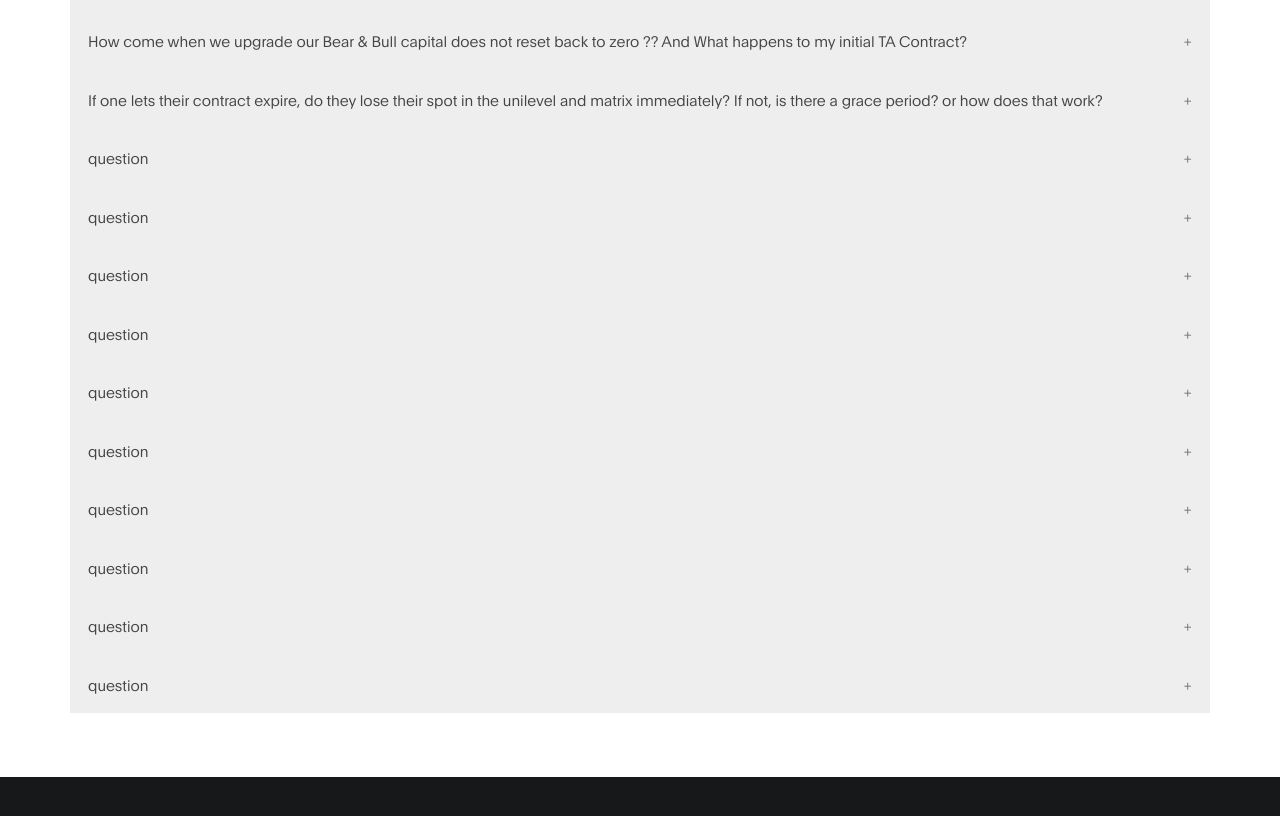
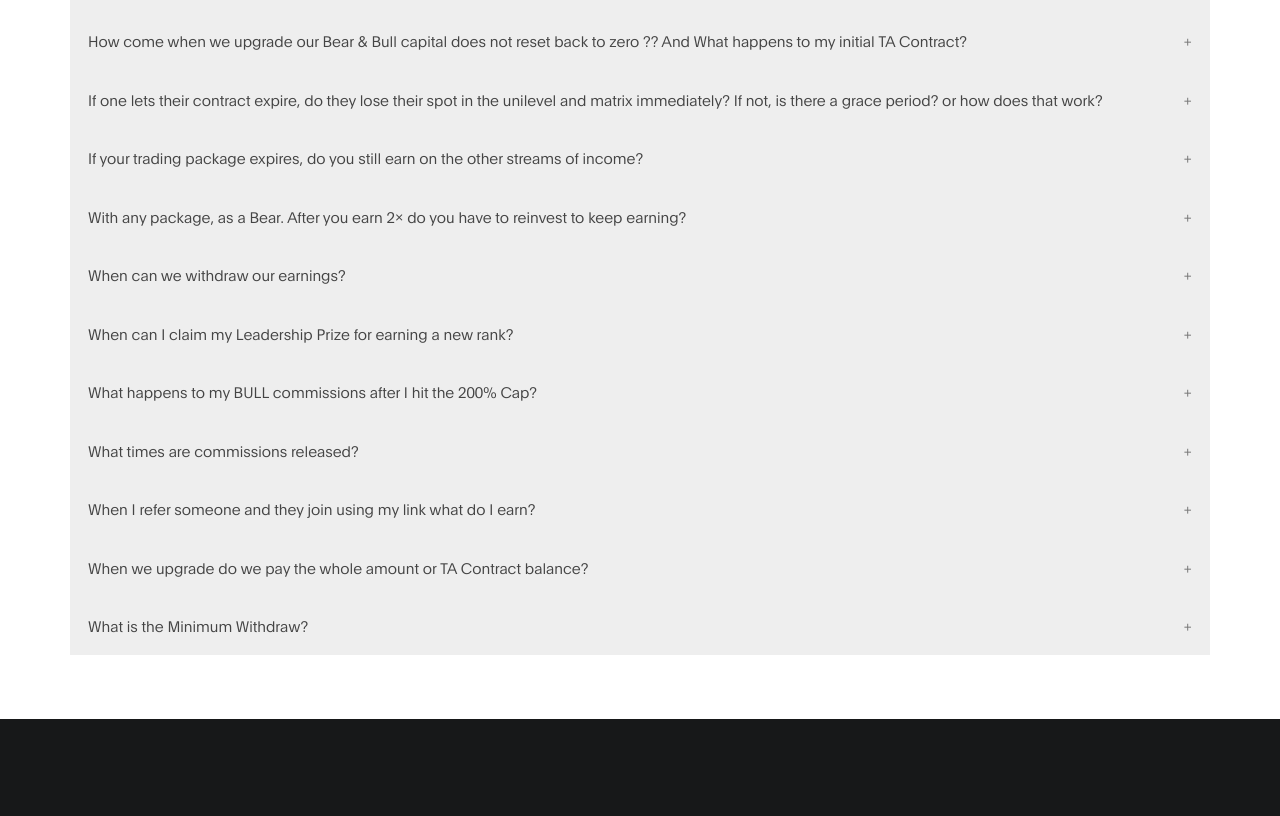
Before and after one commit to junedc/cashfx, a website: page src/app/faq.html in a window 1280 px wide. Shown: the part 540-1356 px from the top of the page. Drawn offline with nearby package versions, Linux system fonts and the light colour scheme; files that its build step writes are made by us from their sources; files whose address does not match are found by name.

Commit message:
added FAQ

```diff
--- a/src/app/faq.html
+++ b/src/app/faq.html
@@ -66,90 +66,126 @@
                 matrix immediately? If not, is there a grace period? or how does that work?</button>
             <div class="panel">
                 <p>
-                    answer
+                    They have 30 days to renew the contract before losing their position in the matrix. but unilevel
+                    stay the same as part of that organization
                 </p>
                 <br>
             </div>
 
-            <button class="accordion">question</button>
+            <button class="accordion">If your trading package expires, do you still earn on the other streams of income?</button>
             <div class="panel">
                 <p>
-                    answer
+                    If you are building a team, your Bull Cap will most likely accelerate to 2x faster than your Bear Cap.
+                    If your BULL Cap reaches 2x then no you will no longer earn from the compensation plan. You will still
+                    continue to earn from the Bear until your Bear reaches the 2x. In order to continue to earn from team
+                    building you will need to upgrade your Trade Contract.
                 </p>
                 <br>
             </div>
 
-            <button class="accordion">question</button>
+            <button class="accordion">With any package, as a Bear. After you earn 2x do you have to reinvest to keep earning?</button>
             <div class="panel">
                 <p>
-                    answer
+                    Yes in order to continue to earn you must purchase another package.  The purchase comes from your
+                    earning
                 </p>
                 <br>
             </div>
 
-            <button class="accordion">question</button>
+            <button class="accordion">When can we withdraw our earnings?</button>
             <div class="panel">
                 <p>
-                    answer
+                    Fast start = instant credited and withdrawal immediately <br>
+                    Unilevel trading = weekly credited (Every Saturday) <br>
+                    Trading income = weekly credited (Every Saturday) <br>
+                    Matrix = every 15 days credited <br>
+                    Matrix Matching = every 15 days credited <br>
+                    Global level 11+ = monthly <br>
+                    Generational matching = monthly <br>
+                    Rank Bonuses = can be claimed the 1st to 5th of month paid from 6th <br>
                 </p>
                 <br>
             </div>
 
-            <button class="accordion">question</button>
+            <button class="accordion">When can I claim my Leadership Prize for earning a new rank?</button>
             <div class="panel">
                 <p>
-                    answer
+                    Prizes will be available to claim from the 1st to the 5th day of the following month, from which
+                    you earned the prize. If you have not claimed your prize by the 5th of the month, you will need
+                    to wait until the following month to claim. Any prizes requested between the 1st to the 5th of
+                    each month will be paid out starting on the 6th of that month. (ie. You win a prize on January 14th,
+                    you can claim it between February 1st to 5th and it will be paid out starting on the 6th).
+                    In SPECIAL circumstances, such as a global crisis, market volatility, long delays in exchange times
+                    causing drastic negative fluctuation in BTC, etc., prize payouts could take longer to reach your BTC Wallet.
                 </p>
                 <br>
             </div>
 
-            <button class="accordion">question</button>
+            <button class="accordion">What happens to my BULL commissions after I hit the 200% Cap?</button>
             <div class="panel">
                 <p>
-                    answer
+                    After you reach the BULL cap of 200%, any commissions earned from Fast Start or Unilevel will go
+                    into the Reserve Cap (Not Missed Yet) Section on both Fast Start and Unilevel payout pages. You
+                    will be given a 7 day grace period from the time you cap from Fast Start and a grace period up to
+                    Friday Night for the Unilevel. As long as you renew your contract and have enough cap room you will
+                    NOT lose any commissions. They will be released once you repurchase your trade pack of a higher
+                    level. As your trade pack would have capped out and expired (as it would have doubled at 200%) you
+                    will not be able to just pay the difference and upgrade to a higher pack. You will need to purchase
+                    a new trade pack at the full price. SO IT’S IMPORTANT TO MAKE SURE YOU DON’T GO OVER 200%
                 </p>
                 <br>
             </div>
 
-            <button class="accordion">question</button>
+            <button class="accordion">What times are commissions released?</button>
             <div class="panel">
                 <p>
-                    answer
+                    Trading Commission Run: Monday through Friday midnight   <br>
+
+                    Trading Commission Pushed Out: Saturday at 12pm noon EST  <br>
+
+                    Fast Start : real-time <br>
+
+                    Uni-level Commission Week: Saturday through Friday midnight <br>
+
+                    Uni-level Credited: Saturday at 12pm noon EST <br>
                 </p>
                 <br>
             </div>
 
-            <button class="accordion">question</button>
+            <button class="accordion">When I refer someone and they join using my link what do I earn?</button>
             <div class="panel">
                 <p>
-                    answer
+                    You earn a 15% Fast Start Bonus. This is 15% of your referrers trade academy pack. So if
+                    they join you at $10k trade pack you will earn 15% ($1500) regardless if you are only on
+                    a $300 pack. There are no pass ups to your sponsor you keep the full 15% fast start bonuses.
                 </p>
                 <br>
             </div>
 
-            <button class="accordion">question</button>
+            <button class="accordion">When we upgrade do we pay the whole amount or TA Contract balance?</button>
             <div class="panel">
                 <p>
-                    answer
+                    Package balance only if upgraded before you reach the Bull/Bear Cap 2x (200% either)
                 </p>
                 <br>
             </div>
 
-            <button class="accordion">question</button>
+            <button class="accordion">What is the Minimum Withdraw?</button>
             <div class="panel">
                 <p>
-                    answer
+                    $100 there is a 20% withdrawal fee which 60% goes back into the Matrix comp plan to pay you and
+                    40% goes toward Leadership prizes.
                 </p>
                 <br>
             </div>
 
-            <button class="accordion">question</button>
-            <div class="panel">
-                <p>
-                    answer
-                </p>
-                <br>
-            </div>
+<!--            <button class="accordion">question</button>-->
+<!--            <div class="panel">-->
+<!--                <p>-->
+<!--                    answer-->
+<!--                </p>-->
+<!--                <br>-->
+<!--            </div>-->
 
         </div>
     </div>
```
